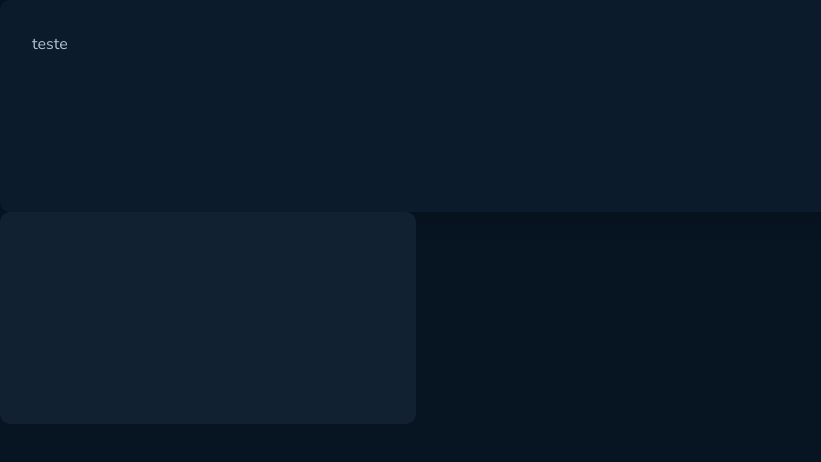
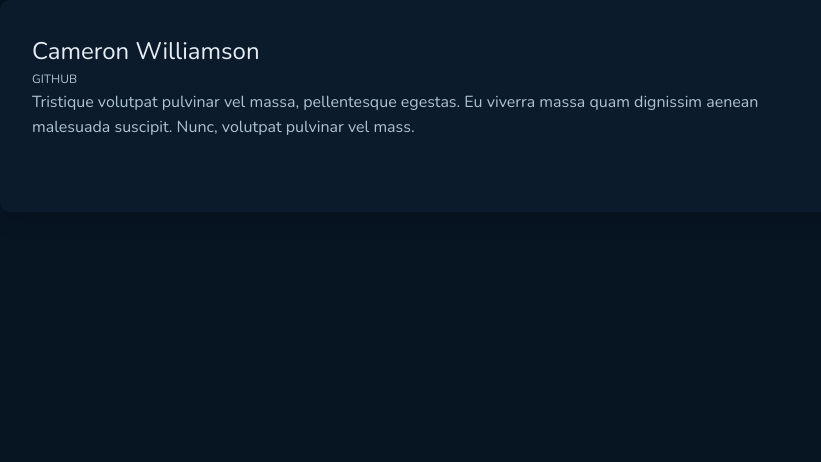
Before and after one commit to YasminFerrariDias/GithubBlog, a React (Vite) app: page / in a window 1280 px wide. Shown: the top 462 px of the page, without its empty margins (0-821 px from the left). Built offline with nearby package versions, Linux system fonts and the light colour scheme.

Commit message:
Iniciando a criação do componente CardProfile

```diff
--- a/src/App.jsx
+++ b/src/App.jsx
@@ -1,12 +1,9 @@
-import { Card } from "./components/Card";
+import { CardProfile } from "./features/CardProfile";
 
 export function App() {
   return (
     <>
-      <Card variant="profile">
-        teste
-      </Card>
-      <Card variant="post" />
+      <CardProfile />
     </>
   );
 }
--- a/src/components/MODELO/styles.ts
+++ /dev/null
@@ -1,3 +0,0 @@
-import styled from "styled-components";
-
-export const ExemploContainer = styled.div``;
--- /dev/null
+++ b/src/features/CardProfile/index.tsx
@@ -0,0 +1,17 @@
+import { Card } from "../../components/Card";
+import { CardProfileContainer } from "./styles";
+import { Text } from "../../components/Text";
+
+export function CardProfile() {
+  return (
+    <CardProfileContainer>
+      <Card variant="profile">
+        <div>
+          <Text variantSize="2xl" variantWeight="regular" variantColor="title">Cameron Williamson</Text>
+          <Text variantSize="xs" variantWeight="regular" >GITHUB</Text>
+        </div>
+        <Text variantSize="md" variantWeight="regular">Tristique volutpat pulvinar vel massa, pellentesque egestas. Eu viverra massa quam dignissim aenean malesuada suscipit. Nunc, volutpat pulvinar vel mass.</Text>
+      </Card>
+    </CardProfileContainer>
+  )
+}
--- /dev/null
+++ b/src/features/CardProfile/styles.ts
@@ -0,0 +1,3 @@
+import styled from "styled-components";
+
+export const CardProfileContainer = styled.div``;
```
Also changed, not shown: src/components/MODELO/index.tsx (deleted, +0 -7 lines).
